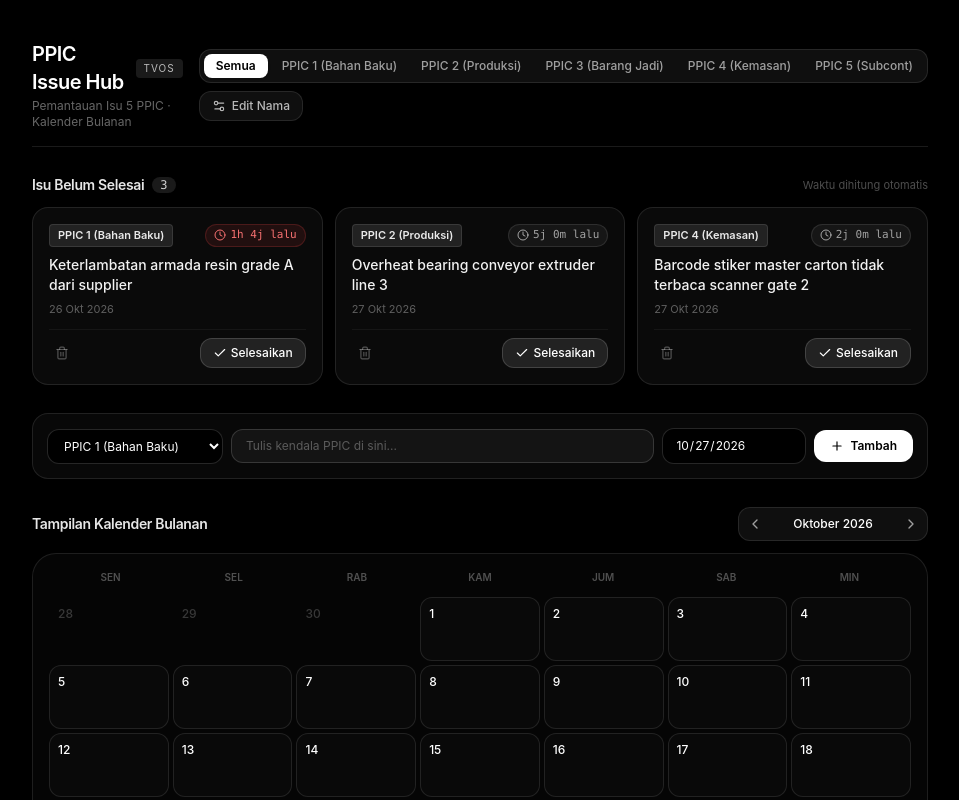
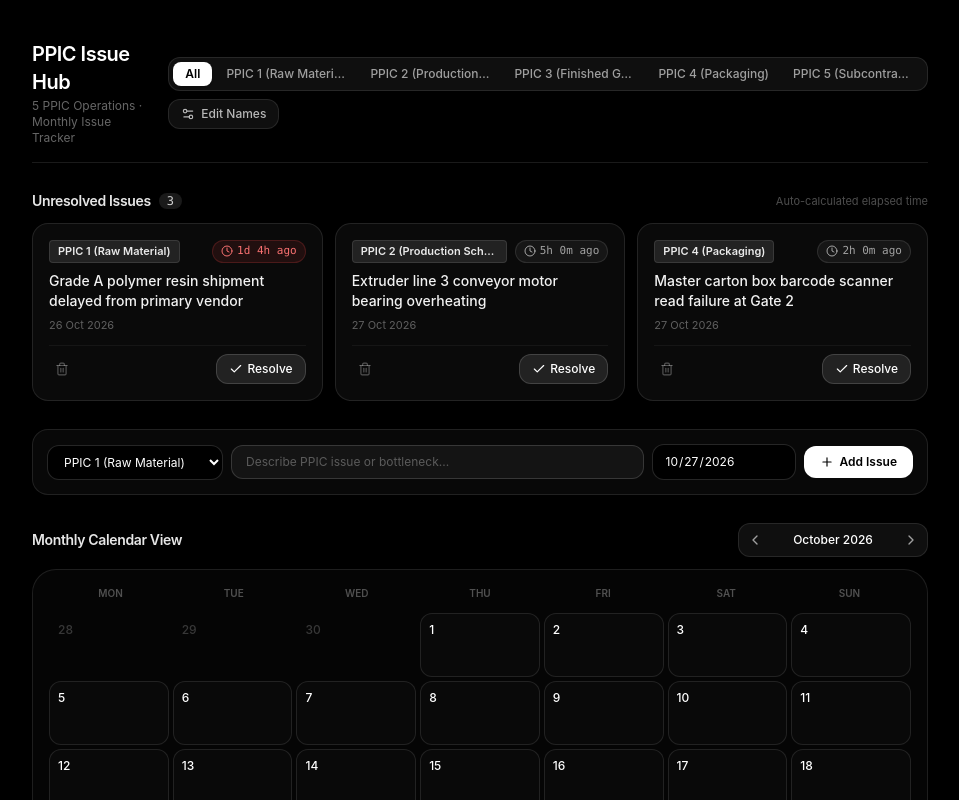
Before and after one commit to rynsrr/ppic-issue-hub, a Next.js app: page / in a window 1280 px wide. Shown: the top 800 px of the page, without its empty margins (160-1119 px from the left). Built offline with nearby package versions, Linux system fonts and the light colour scheme.

Commit message:
feat: translate to English and remove all tv/Apple TV references

```diff
--- a/app/layout.tsx
+++ b/app/layout.tsx
@@ -2,8 +2,8 @@ import type { Metadata } from 'next';
 import './globals.css';
 
 export const metadata: Metadata = {
-  title: 'PPIC Issues — Apple TV Edition',
-  description: 'Aplikasi sederhana penampung isu 5 PPIC dengan tampilan bulanan dan pelacak durasi',
+  title: 'PPIC Issue Tracker',
+  description: 'Minimalist issue tracking for 5 PPIC units with monthly calendar view and live duration tracker',
 };
 
 export default function RootLayout({
@@ -12,7 +12,7 @@ export default function RootLayout({
   children: React.ReactNode;
 }) {
   return (
-    <html lang="id" className="dark">
+    <html lang="en" className="dark">
       <body className="bg-black text-[#F5F5F7] min-h-screen selection:bg-white selection:text-black">
         {children}
       </body>
--- a/app/page.tsx
+++ b/app/page.tsx
@@ -3,7 +3,7 @@
 import React, { useState, useEffect, useMemo } from 'react';
 import { Issue, PPICId, PPIC_KEYS } from '@/types/issue';
 import { loadIssues, saveIssues, loadPPICNames, savePPICNames, PPICNamesMap, DEFAULT_PPIC_NAMES } from '@/lib/storage';
-import { getElapsedTime, formatDateKey, formatIndoDate } from '@/lib/utils';
+import { getElapsedTime, formatDateKey, formatEnglishDate } from '@/lib/utils';
 import {
   Clock,
   Check,
@@ -17,11 +17,11 @@ import {
   RotateCcw,
 } from 'lucide-react';
 
-export default function AppleTVMinimalPage() {
+export default function MinimalIssueHubPage() {
   const [issues, setIssues] = useState<Issue[]>([]);
   const [selectedFilterPPIC, setSelectedFilterPPIC] = useState<PPICId | 'ALL'>('ALL');
 
-  // PPIC Names State (Customizable!)
+  // Customizable PPIC Names
   const [ppicNames, setPpicNames] = useState<PPICNamesMap>(DEFAULT_PPIC_NAMES);
   const [isEditNamesOpen, setIsEditNamesOpen] = useState(false);
   const [tempNames, setTempNames] = useState<PPICNamesMap>(DEFAULT_PPIC_NAMES);
@@ -30,7 +30,7 @@ export default function AppleTVMinimalPage() {
   const [currentMonth, setCurrentMonth] = useState<Date>(() => new Date(2026, 9, 1));
   const [selectedDateKey, setSelectedDateKey] = useState<string>('2026-10-27');
 
-  // Quick 1-row input state
+  // Quick 1-row input
   const [newTitle, setNewTitle] = useState('');
   const [newPpic, setNewPpic] = useState<PPICId>('PPIC 1');
   const [newDate, setNewDate] = useState('2026-10-27');
@@ -52,7 +52,7 @@ export default function AppleTVMinimalPage() {
     saveIssues(newList);
   };
 
-  // Add issue handler (fast & simple)
+  // Add issue
   const handleAddIssue = (e: React.FormEvent) => {
     e.preventDefault();
     if (!newTitle.trim()) return;
@@ -92,7 +92,7 @@ export default function AppleTVMinimalPage() {
     updateIssues(issues.filter((i) => i.id !== id));
   };
 
-  // Save Custom PPIC Names
+  // Save custom PPIC names
   const handleSavePpicNames = (e: React.FormEvent) => {
     e.preventDefault();
     setPpicNames(tempNames);
@@ -100,12 +100,12 @@ export default function AppleTVMinimalPage() {
     setIsEditNamesOpen(false);
   };
 
-  // Reset Custom PPIC Names to Default
+  // Reset custom PPIC names to defaults
   const handleResetNames = () => {
     setTempNames(DEFAULT_PPIC_NAMES);
   };
 
-  // 1. Unresolved Issues (Always at top, with elapsed time)
+  // 1. Unresolved Issues (Pinned on Top, with live elapsed duration)
   const unresolvedIssues = useMemo(() => {
     return issues
       .filter((i) => i.status === 'BELUM_SELESAI')
@@ -116,14 +116,14 @@ export default function AppleTVMinimalPage() {
   // 2. Month Calendar calculation
   const year = currentMonth.getFullYear();
   const month = currentMonth.getMonth();
-  const monthName = currentMonth.toLocaleString('id-ID', { month: 'long', year: 'numeric' });
+  const monthName = currentMonth.toLocaleString('en-US', { month: 'long', year: 'numeric' });
 
   const calendarDays = useMemo(() => {
     const firstDay = new Date(year, month, 1);
     const lastDay = new Date(year, month + 1, 0);
 
-    let startDay = firstDay.getDay();
-    if (startDay === 0) startDay = 7;
+    let startDay = firstDay.getDay(); // 0: Sun, 1: Mon
+    if (startDay === 0) startDay = 7; // Convert to Mon=1 ... Sun=7
 
     const totalDays = lastDay.getDate();
     const days: { dateKey: string; dayNum: number; isCurrentMonth: boolean }[] = [];
@@ -172,19 +172,14 @@ export default function AppleTVMinimalPage() {
   return (
     <div className="min-h-screen bg-black text-white p-4 sm:p-6 md:p-10 font-sans selection:bg-white selection:text-black">
       <div className="max-w-4xl mx-auto space-y-7">
-        {/* HEADER: Apple TV Minimal Header */}
+        {/* HEADER */}
         <header className="flex flex-col sm:flex-row items-start sm:items-center justify-between gap-4 pb-4 border-b border-white/10">
           <div>
-            <div className="flex items-center gap-2">
-              <h1 className="text-xl font-semibold tracking-tight text-white">PPIC Issue Hub</h1>
-              <span className="text-[10px] tracking-widest uppercase px-2 py-0.5 rounded bg-white/10 text-white/70">
-                tvOS
-              </span>
-            </div>
-            <p className="text-xs text-white/40 mt-0.5">Pemantauan Isu 5 PPIC &middot; Kalender Bulanan</p>
+            <h1 className="text-xl font-semibold tracking-tight text-white">PPIC Issue Hub</h1>
+            <p className="text-xs text-white/40 mt-0.5">5 PPIC Operations &middot; Monthly Issue Tracker</p>
           </div>
 
-          {/* Understated Filter Pills + Edit Names Button */}
+          {/* Filter Pills + Edit Names Trigger */}
           <div className="flex items-center gap-2 flex-wrap">
             <div className="flex items-center gap-1 bg-white/[0.06] p-1 rounded-xl border border-white/10">
               <button
@@ -195,7 +190,7 @@ export default function AppleTVMinimalPage() {
                     : 'text-white/60 hover:text-white'
                 }`}
               >
-                Semua
+                All
               </button>
               {PPIC_KEYS.map((key) => {
                 const active = selectedFilterPPIC === key;
@@ -216,39 +211,38 @@ export default function AppleTVMinimalPage() {
               })}
             </div>
 
-            {/* Edit PPIC Names Trigger */}
             <button
               onClick={() => {
                 setTempNames(ppicNames);
                 setIsEditNamesOpen(true);
               }}
               className="flex items-center gap-1.5 px-3 py-1.5 rounded-xl bg-white/[0.06] hover:bg-white/[0.12] text-xs font-medium text-white/70 hover:text-white border border-white/10 transition-colors"
-              title="Edit nama untuk 5 PPIC"
+              title="Edit names for the 5 PPICs"
             >
               <Settings2 className="w-3.5 h-3.5" />
-              <span className="hidden sm:inline">Edit Nama</span>
+              <span className="hidden sm:inline">Edit Names</span>
             </button>
           </div>
         </header>
 
-        {/* SECTION 1: ISU BELUM SELESAI DI ATAS PLUS WAKTUNYA */}
+        {/* SECTION 1: UNRESOLVED ISSUES (PINNED AT TOP WITH LIVE ELAPSED DURATION) */}
         <section className="space-y-3">
           <div className="flex items-center justify-between">
             <div className="flex items-center gap-2">
               <h2 className="text-sm font-semibold tracking-tight text-white/90">
-                Isu Belum Selesai
+                Unresolved Issues
               </h2>
               <span className="text-xs px-2 py-0.2 rounded-full bg-white/10 text-white/80 font-mono font-medium">
                 {unresolvedIssues.length}
               </span>
             </div>
-            <span className="text-[11px] text-white/30">Waktu dihitung otomatis</span>
+            <span className="text-[11px] text-white/30">Auto-calculated elapsed time</span>
           </div>
 
           {unresolvedIssues.length === 0 ? (
             <div className="p-4 rounded-2xl bg-white/[0.03] border border-white/10 text-center">
               <p className="text-xs text-white/50">
-                Tidak ada isu yang tertunda. Semua kendala telah diselesaikan.
+                No pending issues. All operational issues have been resolved.
               </p>
             </div>
           ) : (
@@ -262,7 +256,7 @@ export default function AppleTVMinimalPage() {
                     className="p-4 rounded-2xl bg-white/[0.04] border border-white/10 hover:border-white/25 hover:bg-white/[0.07] transition-all flex flex-col justify-between gap-3"
                   >
                     <div>
-                      {/* Badge PPIC (Customized Name) + Elapsed Time (Waktunya) */}
+                      {/* PPIC Badge + Elapsed Duration */}
                       <div className="flex items-center justify-between gap-2 mb-2">
                         <span className="text-[11px] font-semibold px-2 py-0.5 rounded bg-white/10 text-white/90 border border-white/10 truncate max-w-[160px]">
                           {ppicNames[issue.ppic] || issue.ppic}
@@ -280,21 +274,21 @@ export default function AppleTVMinimalPage() {
                         </span>
                       </div>
 
-                      {/* Judul Isu */}
+                      {/* Title */}
                       <h3 className="text-xs sm:text-sm font-medium text-white/95 leading-snug">
                         {issue.title}
                       </h3>
                       <p className="text-[11px] text-white/35 mt-1.5">
-                        {formatIndoDate(issue.date)}
+                        {formatEnglishDate(issue.date)}
                       </p>
                     </div>
 
-                    {/* Quick Action Button */}
+                    {/* Quick Actions */}
                     <div className="pt-2 border-t border-white/5 flex items-center justify-between">
                       <button
                         onClick={() => handleDelete(issue.id)}
                         className="p-1.5 text-white/30 hover:text-white rounded-lg transition-colors"
-                        title="Hapus"
+                        title="Delete"
                       >
                         <Trash2 className="w-3.5 h-3.5" />
                       </button>
@@ -304,7 +298,7 @@ export default function AppleTVMinimalPage() {
                         className="flex items-center gap-1 text-xs font-medium px-3 py-1.5 rounded-xl bg-white/10 hover:bg-white text-white hover:text-black border border-white/15 transition-all"
                       >
                         <Check className="w-3.5 h-3.5" />
-                        <span>Selesaikan</span>
+                        <span>Resolve</span>
                       </button>
                     </div>
                   </div>
@@ -314,7 +308,7 @@ export default function AppleTVMinimalPage() {
           )}
         </section>
 
-        {/* SECTION 2: INPUT CEPAT 1 BARIS (SUPER SIMPLE) */}
+        {/* SECTION 2: QUICK 1-ROW ADD ISSUE FORM */}
         <section className="p-3.5 rounded-2xl bg-white/[0.03] border border-white/10">
           <form onSubmit={handleAddIssue} className="flex flex-col sm:flex-row items-center gap-2">
             <select
@@ -332,7 +326,7 @@ export default function AppleTVMinimalPage() {
             <input
               type="text"
               required
-              placeholder="Tulis kendala PPIC di sini..."
+              placeholder="Describe PPIC issue or bottleneck..."
               value={newTitle}
               onChange={(e) => setNewTitle(e.target.value)}
               className="w-full flex-1 px-3.5 py-2 rounded-xl bg-white/[0.05] border border-white/15 text-xs text-white placeholder-white/30 focus:outline-none focus:border-white/40"
@@ -350,16 +344,16 @@ export default function AppleTVMinimalPage() {
               className="w-full sm:w-auto px-4 py-2 rounded-xl bg-white text-black hover:bg-white/90 text-xs font-semibold flex items-center justify-center gap-1.5 whitespace-nowrap active:scale-95 transition-all"
             >
               <Plus className="w-3.5 h-3.5" />
-              <span>Tambah</span>
+              <span>Add Issue</span>
             </button>
           </form>
         </section>
 
-        {/* SECTION 3: TAMPILAN BULANAN (MONTHLY VIEW) */}
+        {/* SECTION 3: MONTHLY CALENDAR VIEW */}
         <section className="space-y-3">
           <div className="flex items-center justify-between">
             <h2 className="text-sm font-semibold tracking-tight text-white/90">
-              Tampilan Kalender Bulanan
+              Monthly Calendar View
             </h2>
 
             {/* Month Switcher */}
@@ -367,7 +361,7 @@ export default function AppleTVMinimalPage() {
               <button
                 onClick={() => setCurrentMonth(new Date(year, month - 1, 1))}
                 className="p-1.5 rounded-lg text-white/60 hover:text-white transition-colors"
-                title="Bulan sebelumnya"
+                title="Previous month"
               >
                 <ChevronLeft className="w-4 h-4" />
               </button>
@@ -377,24 +371,24 @@ export default function AppleTVMinimalPage() {
               <button
                 onClick={() => setCurrentMonth(new Date(year, month + 1, 1))}
                 className="p-1.5 rounded-lg text-white/60 hover:text-white transition-colors"
-                title="Bulan berikutnya"
+                title="Next month"
               >
                 <ChevronRight className="w-4 h-4" />
               </button>
             </div>
           </div>
 
-          {/* Calendar Grid (Clean Apple TV Frosted Sheet) */}
+          {/* Calendar Grid */}
           <div className="p-4 rounded-3xl bg-white/[0.02] border border-white/10 space-y-2">
-            {/* Weekday Labels */}
+            {/* Weekday Labels (English) */}
             <div className="grid grid-cols-7 text-center text-[10px] font-semibold text-white/30 uppercase pb-1">
-              <div>Sen</div>
-              <div>Sel</div>
-              <div>Rab</div>
-              <div>Kam</div>
-              <div>Jum</div>
-              <div>Sab</div>
-              <div>Min</div>
+              <div>Mon</div>
+              <div>Tue</div>
+              <div>Wed</div>
+              <div>Thu</div>
+              <div>Fri</div>
+              <div>Sat</div>
+              <div>Sun</div>
             </div>
 
             {/* Days Grid */}
@@ -457,12 +451,12 @@ export default function AppleTVMinimalPage() {
             </div>
           </div>
 
-          {/* DETAIL DAFTAR ISU PADA TANGGAL TERPILIH */}
+          {/* SELECTED DATE ISSUES LIST */}
           <div className="p-4 rounded-2xl bg-white/[0.03] border border-white/10 space-y-2.5">
             <div className="flex items-center gap-2">
               <Calendar className="w-3.5 h-3.5 text-white/50" />
               <h3 className="text-xs font-semibold text-white/80">
-                Isu Tanggal: {formatIndoDate(selectedDateKey)}
+                Issues for {formatEnglishDate(selectedDateKey)}
               </h3>
               <span className="text-xs text-white/30 font-mono">
                 ({selectedDateIssues.length})
@@ -471,7 +465,7 @@ export default function AppleTVMinimalPage() {
 
             {selectedDateIssues.length === 0 ? (
               <p className="text-xs text-white/30 italic py-1">
-                Tidak ada isu tercatat untuk tanggal ini.
+                No issues recorded for this date.
               </p>
             ) : (
               <div className="space-y-1.5">
@@ -505,13 +499,13 @@ export default function AppleTVMinimalPage() {
                               : 'bg-white/10 text-white border-white/20 hover:bg-white hover:text-black'
                           }`}
                         >
-                          {isDone ? 'Buka Kembali' : 'Selesai'}
+                          {isDone ? 'Reopen' : 'Resolve'}
                         </button>
 
                         <button
                           onClick={() => handleDelete(issue.id)}
                           className="p-1 text-white/30 hover:text-white transition-colors"
-                          title="Hapus"
+                          title="Delete"
                         >
                           <Trash2 className="w-3 h-3" />
                         </button>
@@ -524,7 +518,7 @@ export default function AppleTVMinimalPage() {
           </div>
         </section>
 
-        {/* MODAL EDIT NAMA 5 PPIC (Apple TV Style Sheet) */}
+        {/* MODAL: EDIT 5 PPIC NAMES */}
         {isEditNamesOpen && (
           <div className="fixed inset-0 z-50 flex items-center justify-center p-4">
             <div
@@ -536,7 +530,7 @@ export default function AppleTVMinimalPage() {
               <div className="flex items-center justify-between pb-3 border-b border-white/10">
                 <div className="flex items-center gap-2">
                   <Settings2 className="w-4 h-4 text-white/70" />
-                  <h3 className="text-sm font-semibold text-white">Ubah Nama 5 PPIC</h3>
+                  <h3 className="text-sm font-semibold text-white">Edit 5 PPIC Names</h3>
                 </div>
                 <button
                   onClick={() => setIsEditNamesOpen(false)}
@@ -548,13 +542,13 @@ export default function AppleTVMinimalPage() {
 
               <form onSubmit={handleSavePpicNames} className="space-y-3">
                 <p className="text-xs text-white/50">
-                  Sesuaikan nama departemen, bahan, atau penanggung jawab untuk masing-masing PPIC:
+                  Customize department, material, or PIC labels for each PPIC unit:
                 </p>
 
                 {PPIC_KEYS.map((key) => (
                   <div key={key} className="space-y-1">
                     <label className="block text-[11px] font-medium text-white/60">
-                      Label Asli: <span className="text-white/90 font-semibold">{key}</span>
+                      Original Label: <span className="text-white/90 font-semibold">{key}</span>
                     </label>
                     <input
                       type="text"
@@ -566,7 +560,7 @@ export default function AppleTVMinimalPage() {
                           [key]: e.target.value,
                         }))
                       }
-                      placeholder={`Nama untuk ${key}`}
+                      placeholder={`Name for ${key}`}
                       className="w-full px-3 py-2 rounded-xl bg-white/[0.05] border border-white/15 text-xs text-white focus:outline-none focus:border-white/40"
                     />
                   </div>
@@ -579,7 +573,7 @@ export default function AppleTVMinimalPage() {
                     className="flex items-center gap-1 text-[11px] text-white/40 hover:text-white transition-colors"
                   >
                     <RotateCcw className="w-3 h-3" />
-                    <span>Reset Nama</span>
+                    <span>Reset Defaults</span>
                   </button>
 
                   <div className="flex items-center gap-2">
@@ -588,13 +582,13 @@ export default function AppleTVMinimalPage() {
                       onClick={() => setIsEditNamesOpen(false)}
                       className="px-3 py-1.5 rounded-xl bg-white/5 hover:bg-white/10 text-white/60 text-xs font-medium transition-colors"
                     >
-                      Batal
+                      Cancel
                     </button>
                     <button
                       type="submit"
                       className="px-4 py-1.5 rounded-xl bg-white text-black hover:bg-white/90 text-xs font-semibold shadow transition-all"
                     >
-                      Simpan Perubahan
+                      Save Changes
                     </button>
                   </div>
                 </div>
@@ -605,7 +599,7 @@ export default function AppleTVMinimalPage() {
 
         {/* FOOTER */}
         <footer className="pt-4 border-t border-white/5 text-center text-xs text-white/20">
-          5 PPIC &middot; Apple TV Monochrome &middot; Penyimpanan Lokal Browser
+          5 PPIC &middot; Minimalist Dark Edition &middot; Local Storage
         </footer>
       </div>
     </div>
--- a/lib/seedData.ts
+++ b/lib/seedData.ts
@@ -4,7 +4,7 @@ export const INITIAL_ISSUES: Issue[] = [
   {
     id: 'ISS-1',
     ppic: 'PPIC 1',
-    title: 'Keterlambatan armada resin grade A dari supplier',
+    title: 'Grade A polymer resin shipment delayed from primary vendor',
     date: '2026-10-26',
     status: 'BELUM_SELESAI',
     createdAt: new Date(Date.now() - 28 * 3600 * 1000).toISOString(),
@@ -12,7 +12,7 @@ export const INITIAL_ISSUES: Issue[] = [
   {
     id: 'ISS-2',
     ppic: 'PPIC 2',
-    title: 'Overheat bearing conveyor extruder line 3',
+    title: 'Extruder line 3 conveyor motor bearing overheating',
     date: '2026-10-27',
     status: 'BELUM_SELESAI',
     createdAt: new Date(Date.now() - 5 * 3600 * 1000).toISOString(),
@@ -20,7 +20,7 @@ export const INITIAL_ISSUES: Issue[] = [
   {
     id: 'ISS-3',
     ppic: 'PPIC 4',
-    title: 'Barcode stiker master carton tidak terbaca scanner gate 2',
+    title: 'Master carton box barcode scanner read failure at Gate 2',
     date: '2026-10-27',
     status: 'BELUM_SELESAI',
     createdAt: new Date(Date.now() - 2 * 3600 * 1000).toISOString(),
@@ -28,7 +28,7 @@ export const INITIAL_ISSUES: Issue[] = [
   {
     id: 'ISS-4',
     ppic: 'PPIC 3',
-    title: 'Penjadwalan ulang muat truk wingbox tujuan Cikupa',
+    title: 'Outbound wingbox freight dispatch rescheduled for DC Hub',
     date: '2026-10-25',
     status: 'SELESAI',
     createdAt: new Date(Date.now() - 48 * 3600 * 1000).toISOString(),
@@ -37,7 +37,7 @@ export const INITIAL_ISSUES: Issue[] = [
   {
     id: 'ISS-5',
     ppic: 'PPIC 5',
-    title: 'Kapasitas sachet 250ml overload, alokasi split ke subkontraktor',
+    title: '250ml pouch packaging line overload, PO split to subcontractor',
     date: '2026-10-24',
     status: 'SELESAI',
     createdAt: new Date(Date.now() - 72 * 3600 * 1000).toISOString(),
--- a/lib/storage.ts
+++ b/lib/storage.ts
@@ -1,17 +1,17 @@
 import { Issue, PPICId } from '@/types/issue';
 import { INITIAL_ISSUES } from './seedData';
 
-const STORAGE_KEY = 'ppic_minimal_issues_v3';
-const NAMES_STORAGE_KEY = 'ppic_custom_names_v1';
+const STORAGE_KEY = 'ppic_minimal_issues_en_v4';
+const NAMES_STORAGE_KEY = 'ppic_custom_names_en_v4';
 
 export type PPICNamesMap = Record<PPICId, string>;
 
 export const DEFAULT_PPIC_NAMES: PPICNamesMap = {
-  'PPIC 1': 'PPIC 1 (Bahan Baku)',
-  'PPIC 2': 'PPIC 2 (Produksi)',
-  'PPIC 3': 'PPIC 3 (Barang Jadi)',
-  'PPIC 4': 'PPIC 4 (Kemasan)',
-  'PPIC 5': 'PPIC 5 (Subcont)',
+  'PPIC 1': 'PPIC 1 (Raw Material)',
+  'PPIC 2': 'PPIC 2 (Production Scheduling)',
+  'PPIC 3': 'PPIC 3 (Finished Goods)',
+  'PPIC 4': 'PPIC 4 (Packaging)',
+  'PPIC 5': 'PPIC 5 (Subcontract)',
 };
 
 export function loadIssues(): Issue[] {
--- a/lib/utils.ts
+++ b/lib/utils.ts
@@ -14,14 +14,14 @@ export function getElapsedTime(dateString: string): {
 
   let text = '';
   if (days > 0) {
-    text = `${days}h ${hours}j lalu`;
+    text = `${days}d ${hours}h ago`;
   } else if (hours > 0) {
-    text = `${hours}j ${minutes}m lalu`;
+    text = `${hours}h ${minutes}m ago`;
   } else {
-    text = `${Math.max(1, minutes)}m lalu`;
+    text = `${Math.max(1, minutes)}m ago`;
   }
 
-  // Overdue if more than 24 hours
+  // Overdue if 24 hours or longer
   const isOverdue = totalHours >= 24;
 
   return { text, isOverdue };
@@ -34,10 +34,10 @@ export function formatDateKey(d: Date): string {
   return `${y}-${m}-${day}`;
 }
 
-export function formatIndoDate(dateStr: string): string {
+export function formatEnglishDate(dateStr: string): string {
   try {
     const [y, m, d] = dateStr.split('-');
-    const months = ['Jan', 'Feb', 'Mar', 'Apr', 'Mei', 'Jun', 'Jul', 'Agu', 'Sep', 'Okt', 'Nov', 'Des'];
+    const months = ['Jan', 'Feb', 'Mar', 'Apr', 'May', 'Jun', 'Jul', 'Aug', 'Sep', 'Oct', 'Nov', 'Dec'];
     return `${parseInt(d, 10)} ${months[parseInt(m, 10) - 1]} ${y}`;
   } catch {
     return dateStr;
```
Also changed, not shown: app/globals.css (+4 -4 lines), 1 other file (tests, documents, lock files or other folders).
